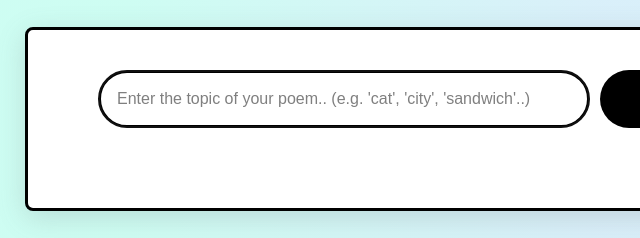
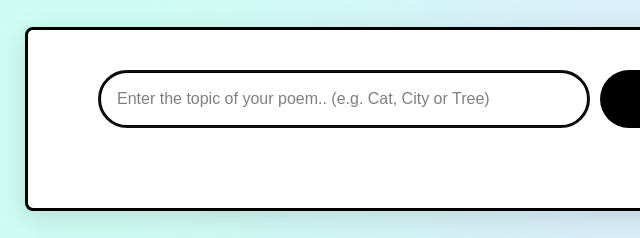
Before and after one commit to ls-95/poem-generator, a plain HTML site: page index.html in a window 1280 px wide. Shown: the part 319-557 px from the top of the page, 222-862 px from the left. Drawn offline with nearby package versions, Linux system fonts and the light colour scheme.

Commit message:
Improved input placeholder

```diff
--- a/index.html
+++ b/index.html
@@ -25,7 +25,7 @@
         <form id="poem-generator-form">
           <input
             type="text"
-            placeholder="Enter the topic of your poem.. (e.g. 'cat', 'city', 'sandwich'..)"
+            placeholder="Enter the topic of your poem.. (e.g. Cat, City or Tree)"
             autofocus
             required
             autocomplete="off"
```
